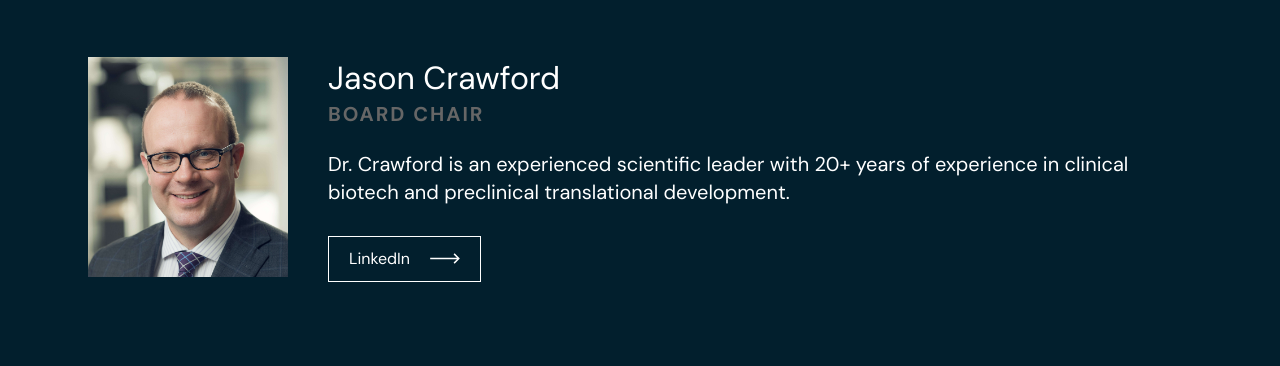
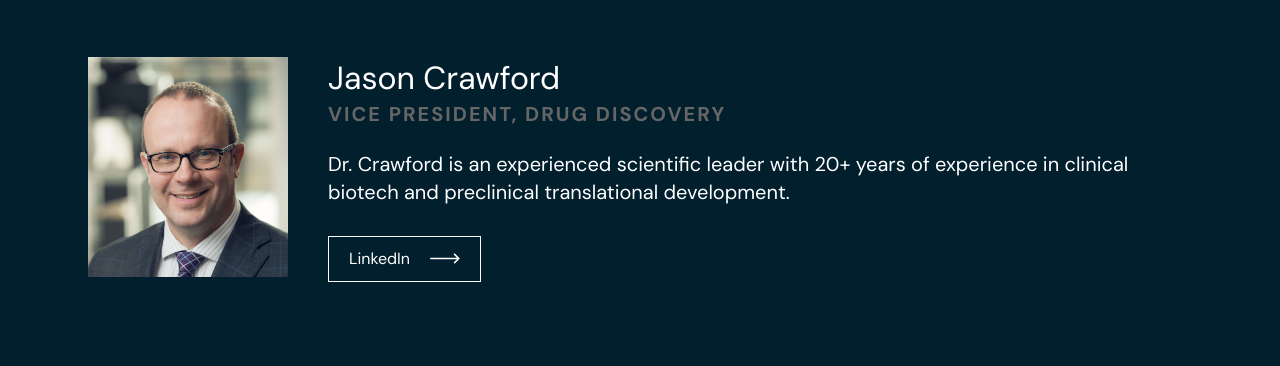
Before and after one commit to freshconceptstudio/gandeeva, a plain HTML site: page index2.html in a window 1280 px wide. Shown: the part 1699-2065 px from the top of the page. Drawn offline with nearby package versions, Linux system fonts and the light colour scheme.

Commit message:
Correct title

```diff
--- a/index2.html
+++ b/index2.html
@@ -83,7 +83,7 @@
             <div class="flex items-center">
               <div>
                 <span class="name">Jason Crawford</span>
-                <span class="title mb-5">Board Chair</span>
+                <span class="title mb-5">VICE PRESIDENT, DRUG DISCOVERY</span>
                 <p>Dr. Crawford is an experienced scientific leader with 20+ years of experience in clinical biotech and preclinical translational development.</p>
                 <a href="https://www.linkedin.com/in/don-kania-039a6612/" class="button" target="_blank">LinkedIn</a>
               </div>
```
